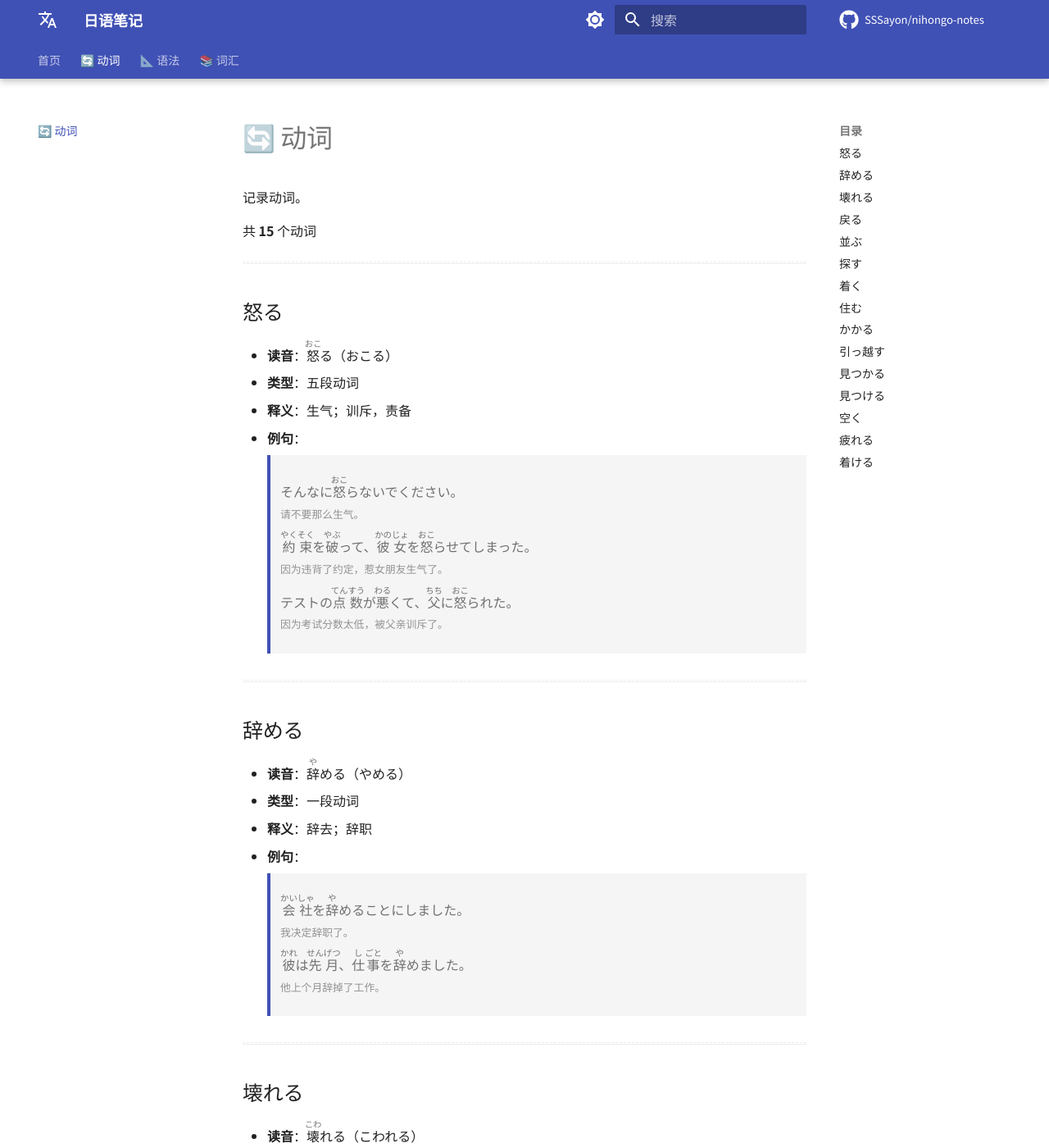
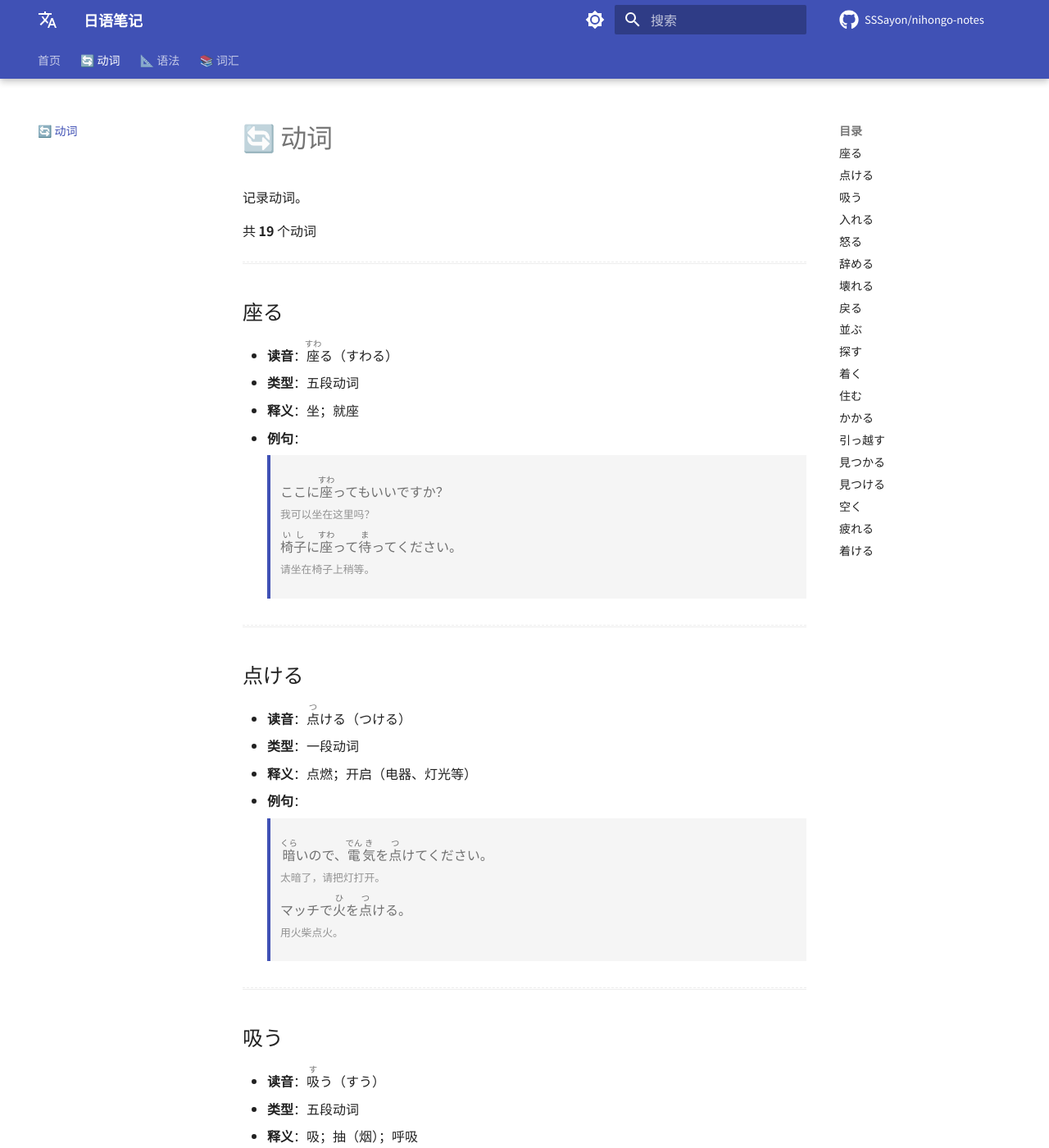
Before and after one commit to SSSayon/nihongo-notes, an MkDocs documentation site: the page built from docs/verbs.md, in a window 1280 px wide and 1400 px high. Shown: the whole window at 82% size. Built offline with MkDocs 1.6.1 and Material for MkDocs 9.7.7, drawn with Linux system fonts in a browser that asks for light colours; comment, search, counter and statistics services are not loaded; some of the changed text lies outside the part shown.

Commit message:
chore: update site content

```diff
--- a/docs/verbs.md
+++ b/docs/verbs.md
@@ -2,7 +2,87 @@
 
 记录动词。
 
-共 **15** 个动词
+共 **19** 个动词
+
+---
+
+## 座る
+
+- **读音**：<ruby>座<rt>すわ</rt></ruby>る（すわる）
+- **类型**：五段动词
+- **释义**：坐；就座
+
+- **例句**：
+
+    > <div class="example-box">
+    > ここに<ruby>座<rt>すわ</rt></ruby>ってもいいですか？
+    > <br><small>我可以坐在这里吗？</small>
+    > </div>
+
+    > <div class="example-box">
+    > <ruby>椅<rt>い</rt></ruby><ruby>子<rt>し</rt></ruby>に<ruby>座<rt>すわ</rt></ruby>って<ruby>待<rt>ま</rt></ruby>ってください。
+    > <br><small>请坐在椅子上稍等。</small>
+    > </div>
+
+---
+
+## 点ける
+
+- **读音**：<ruby>点<rt>つ</rt></ruby>ける（つける）
+- **类型**：一段动词
+- **释义**：点燃；开启（电器、灯光等）
+
+- **例句**：
+
+    > <div class="example-box">
+    > <ruby>暗<rt>くら</rt></ruby>いので、<ruby>電<rt>でん</rt></ruby><ruby>気<rt>き</rt></ruby>を<ruby>点<rt>つ</rt></ruby>けてください。
+    > <br><small>太暗了，请把灯打开。</small>
+    > </div>
+
+    > <div class="example-box">
+    > マッチで<ruby>火<rt>ひ</rt></ruby>を<ruby>点<rt>つ</rt></ruby>ける。
+    > <br><small>用火柴点火。</small>
+    > </div>
+
+---
+
+## 吸う
+
+- **读音**：<ruby>吸<rt>す</rt></ruby>う（すう）
+- **类型**：五段动词
+- **释义**：吸；抽（烟）；呼吸
+
+- **例句**：
+
+    > <div class="example-box">
+    > ここでタバコを<ruby>吸<rt>す</rt></ruby>わないでください。
+    > <br><small>请不要在这里抽烟。</small>
+    > </div>
+
+    > <div class="example-box">
+    > <ruby>深<rt>ふか</rt></ruby>く<ruby>息<rt>いき</rt></ruby>を<ruby>吸<rt>す</rt></ruby>います。
+    > <br><small>深呼吸。</small>
+    > </div>
+
+---
+
+## 入れる
+
+- **读音**：<ruby>入<rt>い</rt></ruby>れる（いれる）
+- **类型**：一段动词
+- **释义**：放入；加入；安排（计划、日程）
+
+- **例句**：
+
+    > <div class="example-box">
+    > <ruby>来<rt>らい</rt></ruby><ruby>週<rt>しゅう</rt></ruby>の<ruby>月<rt>げつ</rt></ruby><ruby>曜<rt>よう</rt></ruby><ruby>日<rt>び</rt></ruby>に<ruby>予<rt>よ</rt></ruby><ruby>定<rt>てい</rt></ruby>を<ruby>入<rt>い</rt></ruby>れました。
+    > <br><small>下周一安排了计划。</small>
+    > </div>
+
+    > <div class="example-box">
+    > コーヒーに<ruby>砂<rt>さ</rt></ruby><ruby>糖<rt>とう</rt></ruby>を<ruby>入<rt>い</rt></ruby>れますか？
+    > <br><small>咖啡里要加糖吗？</small>
+    > </div>
 
 ---
 
```
Also changed, not shown: docs/index.md (+4 -4 lines), docs/vocabulary.md (+46 -1 lines), 2 other files.
